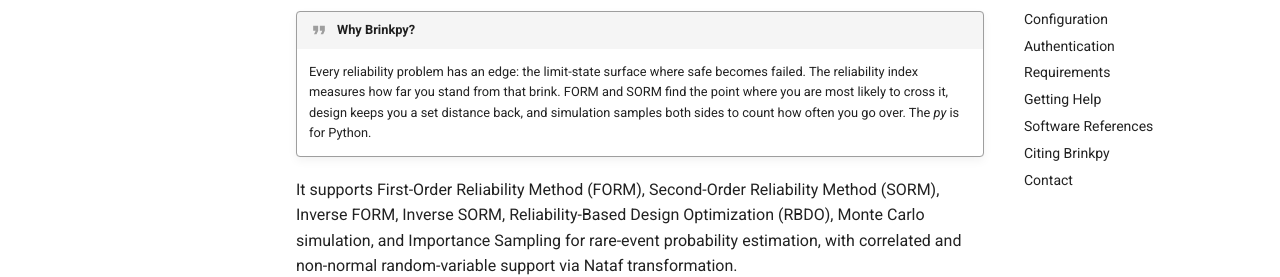
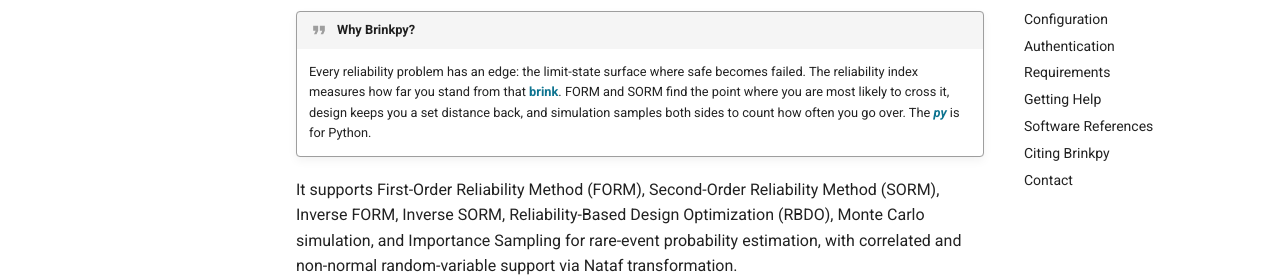
Before and after one commit to BrinkPy/brinkpy-cli, an MkDocs documentation site: the page built from docs/index.md, in a window 1280 px wide. Shown: the part 329-606 px from the top of the page. Built offline with MkDocs 1.6.1 and Material for MkDocs 9.7.7, drawn with Linux system fonts in a browser that asks for light colours; comment, search, counter and statistics services are not loaded.

Commit message:
Highlight brink and py in the name explanation with teal

```diff
--- a/docs/stylesheets/extra.css
+++ b/docs/stylesheets/extra.css
@@ -13,3 +13,16 @@
   --md-accent-fg-color: #C2410C;
   --md-typeset-a-color: #C2410C;
 }
+/* Highlight the words that make up the Brinkpy name ("brink" and "py") in
+   teal, distinct from the orange used for links so they don't look clickable.
+   Darker teal on the light scheme and lighter teal on the dark scheme keep
+   text contrast readable in both. */
+[data-md-color-scheme="default"] {
+  --brand-word-color: #0E7490;
+}
+[data-md-color-scheme="slate"] {
+  --brand-word-color: #22D3EE;
+}
+.md-typeset .brand-word {
+  color: var(--brand-word-color);
+}
```
Also changed, not shown: docs/index.md (+1 -1 lines).
